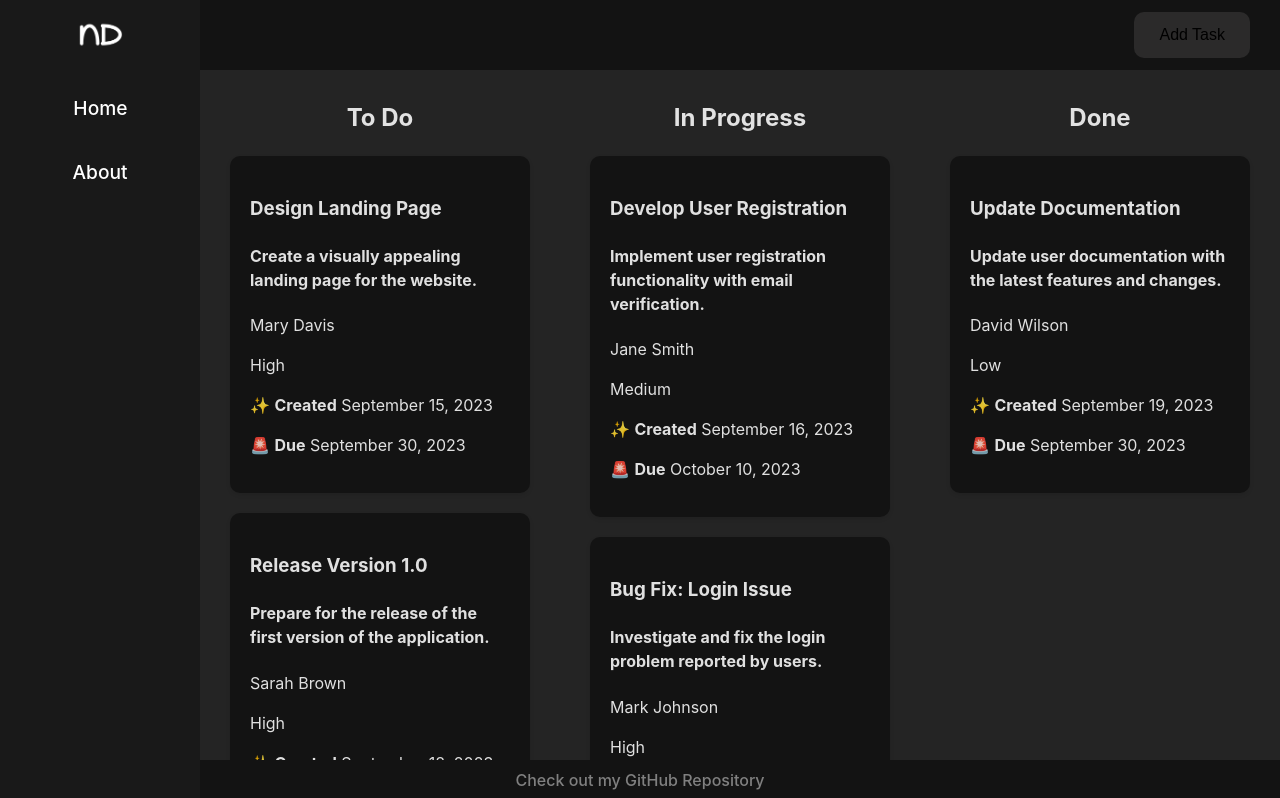
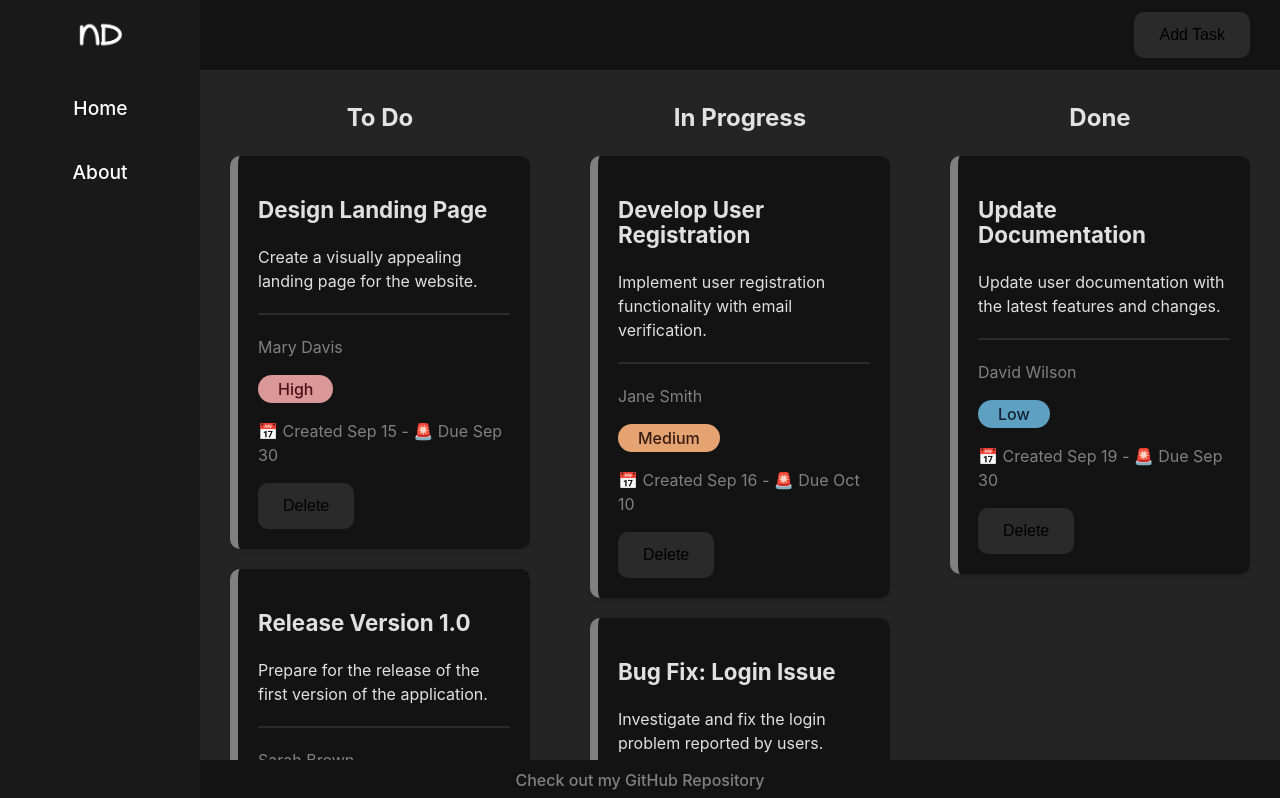
Before and after one commit to nathidaum/kanban-board-app, a React (Vite) app: page / in a window 1280 px wide. Shown: the top 798 px of the page. Built offline with nearby package versions, Linux system fonts and the light colour scheme.

Commit message:
Add styling

```diff
--- a/src/App.css
+++ /dev/null
@@ -1,119 +0,0 @@
-/************************************************/
-
-#root {
-  width: 100vw;
-  margin: 0;
-  padding: 0;
-}
-
-#homepage {
-  display: flex;
-  flex-direction: column;
-  justify-content: flex-start;
-  margin: 80px 0px 40px 200px; /* navbar footer sidebar */
-  height: calc(100vh - 60px);
-}
-
-#sidebar {
-  position: fixed; /* stick to the left */
-  top: 0;
-  left: 0;
-  width: 200px;
-  height: 100vh; /* viewport minus the navbar height */
-  background-color: #191919;
-  z-index: 1000; /* foreground */
-  display: flex;
-  flex-direction: column;
-  justify-content: flex-start;
-  align-items: center;
-}
-
-.sidebar-section {
-  display: flex;
-  justify-content: center;
-  width: 100%;
-}
-
-#sidebar-logo {
-  height: 30px;
-  padding: 20px;
-}
-
-.sidebar-section ul {
-  padding: 0;
-  margin: 0;
-}
-
-.sidebar-section li {
-  list-style-type: none;
-  font-size: 1.2rem;
-  line-height: 4rem;
-  text-align: right; /* Text aligned to the right */
-  width: 100%;
-}
-
-#navbar {
-  box-sizing: border-box;
-  margin: 0;
-  padding: 10px 30px;
-  height: 70px;
-  display: flex;
-  flex-direction: row;
-  justify-content: flex-end;
-  align-items: center;
-  position: fixed;
-  top: 0; /* fix at the top */
-  left: 200px;
-  right: 0;
-  background-color: #131313;
-  z-index: 999; /* just below sidebar */
-}
-
-#footer {
-  box-sizing: border-box;
-  margin: 0;
-  padding: 10px;
-  height: 40px;
-  display: flex;
-  flex-direction: row;
-  justify-content: center;
-  align-items: center;
-  position: fixed;
-  bottom: 0; /* fix at the bottom */
-  left: 0;
-  right: 0;
-  background-color: #131313;
-  z-index: 999; /* just below sidebar */
-}
-
-#footer a {
-  color: grey;
-}
-
-/**********  CARDS  ********/
-.card {
-  margin: 20px;
-  padding: 20px;
-  background-color: #131313;
-  border-radius: 10px;
-  box-shadow: 0 2px 4px rgba(0, 0, 0, 0.1);
-}
-
-.title {
-  font-size: 24px;
-  font-weight: 800;
-}
-
-.kanban-board {
-  display: flex;
-  justify-content: space-between;
-}
-
-.kanban-column {
-  flex: 1;
-  margin: 0 10px;
-}
-
-.kanban-column h2 {
-  text-align: center;
-}
--- a/src/App.jsx
+++ b/src/App.jsx
@@ -1,4 +1,3 @@
-import "./App.css";
 import Navbar from "./components/Navbar";
 import Sidebar from "./components/Sidebar";
 import Footer from "./components/Footer";
--- a/src/components/Card.jsx
+++ b/src/components/Card.jsx
@@ -1,21 +1,32 @@
+import {useState} from 'react';
+
 const Card = ({ ticket }) => {
     const formatDate = (dateString) => {
-      const date = new Date(dateString);
-      return date.toLocaleDateString("en-US", {
-        year: "numeric",
-        month: "long",
-        day: "numeric"
-      });
+        const date = new Date(dateString);
+        const month = date.toLocaleString("en-US", { month: "short" });  // first three characters of the month
+        const day = date.getDate(); // day of the month
+        return `${month} ${day}`;
+    };
+
+    const [isDeleted, setisDeleted] = useState(false);
+
+    if(isDeleted) {
+        return null
+    }; // don't show deleted tickets
+
+    const deleteTicket = () => {
+        setisDeleted(true);
     };
 
     return (
       <div className="card">
         <h3>{ticket.title}</h3>
-        <h4>{ticket.description}</h4>
-        <p>{ticket.assignee}</p>
-        <p>{ticket.priority}</p>
-        <p>✨ <strong>Created</strong> {formatDate(ticket.createdDate)}</p>
-        <p>🚨 <strong>Due</strong> {formatDate(ticket.dueDate)}</p>
+        <p>{ticket.description}</p>
+        <hr></hr>
+        <p className="assigned">{ticket.assignee}</p>
+        <p className={`label ${ticket.priority}`}>{ticket.priority}</p>
+        <p className="date">📅 Created {formatDate(ticket.createdDate)} - 🚨 Due {formatDate(ticket.dueDate)}</p>
+        <button onClick={() => {deleteTicket(ticket.id)}}>Delete</button>
       </div>
     );
   };
--- a/src/index.css
+++ b/src/index.css
@@ -1,3 +1,5 @@
+/************************************************/
+/* Global Styles */
 :root {
   font-family: Inter, system-ui, Avenir, Helvetica, Arial, sans-serif;
   line-height: 1.5;
@@ -36,6 +38,19 @@ h1 {
   line-height: 1.1;
 }
 
+h3 {
+  font-size: 1.4em;
+  line-height: 1.1;
+}
+
+hr {
+  border: none;
+  height: 2px;
+  background-color: #46444478;
+  margin: 20px 0;
+  width: 100%;
+}
+
 button {
   border-radius: 10px;
   border: 1px solid transparent;
@@ -53,3 +68,163 @@ button:focus,
 button:focus-visible {
   outline: 4px auto -webkit-focus-ring-color;
 }
+
+/************************************************/
+/* Component/Page-Specific Styles */
+
+#root {
+  width: 100vw;
+  margin: 0;
+  padding: 0;
+}
+
+#homepage {
+  display: flex;
+  flex-direction: column;
+  justify-content: flex-start;
+  margin: 80px 0px 40px 200px;
+  height: calc(100vh - 60px);
+}
+
+#sidebar {
+  position: fixed;
+  top: 0;
+  left: 0;
+  width: 200px;
+  height: 100vh;
+  background-color: #191919;
+  z-index: 1000;
+  display: flex;
+  flex-direction: column;
+  justify-content: flex-start;
+  align-items: center;
+}
+
+.sidebar-section {
+  display: flex;
+  justify-content: center;
+  width: 100%;
+}
+
+#sidebar-logo {
+  height: 30px;
+  padding: 20px;
+}
+
+.sidebar-section ul {
+  padding: 0;
+  margin: 0;
+}
+
+.sidebar-section li {
+  list-style-type: none;
+  font-size: 1.2rem;
+  line-height: 4rem;
+  text-align: right;
+  width: 100%;
+}
+
+#navbar {
+  box-sizing: border-box;
+  margin: 0;
+  padding: 10px 30px;
+  height: 70px;
+  display: flex;
+  flex-direction: row;
+  justify-content: flex-end;
+  align-items: center;
+  position: fixed;
+  top: 0;
+  left: 200px;
+  right: 0;
+  background-color: #131313;
+  z-index: 999;
+}
+
+#footer {
+  box-sizing: border-box;
+  margin: 0;
+  padding: 10px;
+  height: 40px;
+  display: flex;
+  flex-direction: row;
+  justify-content: center;
+  align-items: center;
+  position: fixed;
+  bottom: 0;
+  left: 0;
+  right: 0;
+  background-color: #131313;
+  z-index: 999;
+}
+
+#footer a {
+  color: grey;
+}
+
+/**********  CARDS  ********/
+.card {
+  margin: 20px;
+  padding: 20px;
+  background-color: #131313;
+  border-radius: 10px;
+  box-shadow: 0 2px 4px rgba(0, 0, 0, 0.1);
+  border-left: 8px solid grey;
+}
+
+.title {
+  font-size: 24px;
+  font-weight: 800;
+}
+
+.kanban-board {
+  display: flex;
+  justify-content: space-between;
+}
+
+.kanban-column {
+  flex: 1; /*can grow and take up any available space*/
+  margin: 0 10px;
+}
+
+.kanban-column h2 {
+  text-align: center;
+}
+
+.label.High {
+  background-color: rgb(218, 151, 151);
+  color: rgb(78, 17, 17);
+  font-weight: 500;
+  padding: 2px 20px;
+  margin: 2px 0px;
+  width: fit-content;
+  border-radius: 20px;
+}
+.label.Medium {
+  background-color: rgb(228, 163, 113);
+  color: rgb(55, 28, 19);
+  font-weight: 500;
+  padding: 2px 20px;
+  margin: 2px 0px;
+  width: fit-content;
+  border-radius: 20px;
+}
+.label.Low {
+  background-color: rgb(94, 160, 193);
+  color: rgb(20, 32, 49);
+  font-weight: 500;
+  padding: 2px 20px;
+  margin: 2px 0px;
+  width: fit-content;
+  border-radius: 20px;
+}
+
+.date {
+  color: grey;
+  font-weight: 400;
+}
+
+.assigned {
+  color: grey;
+  font-weight: 400;
+}
```
